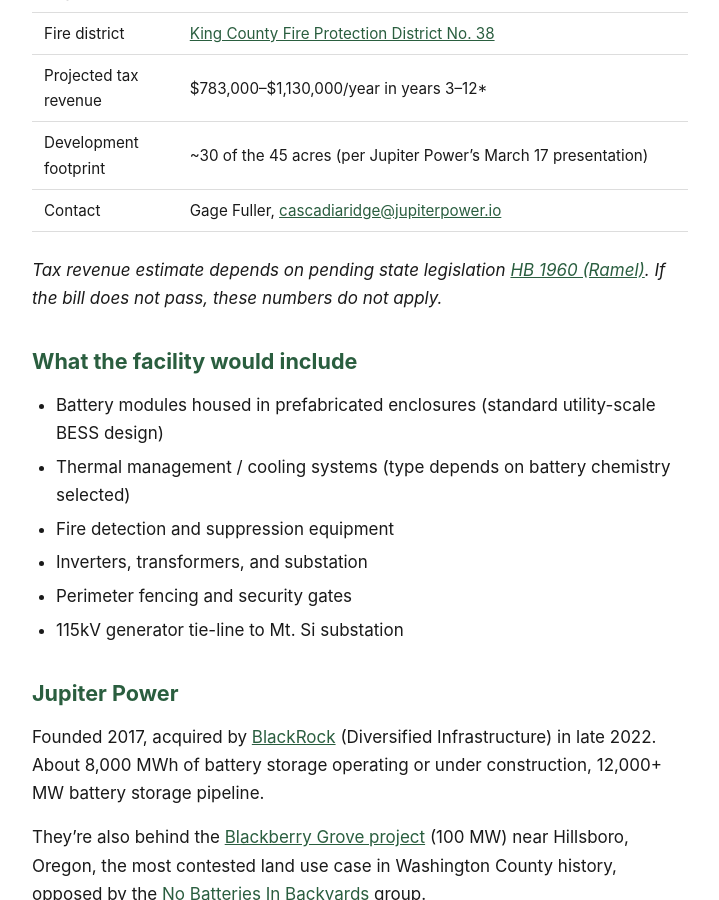
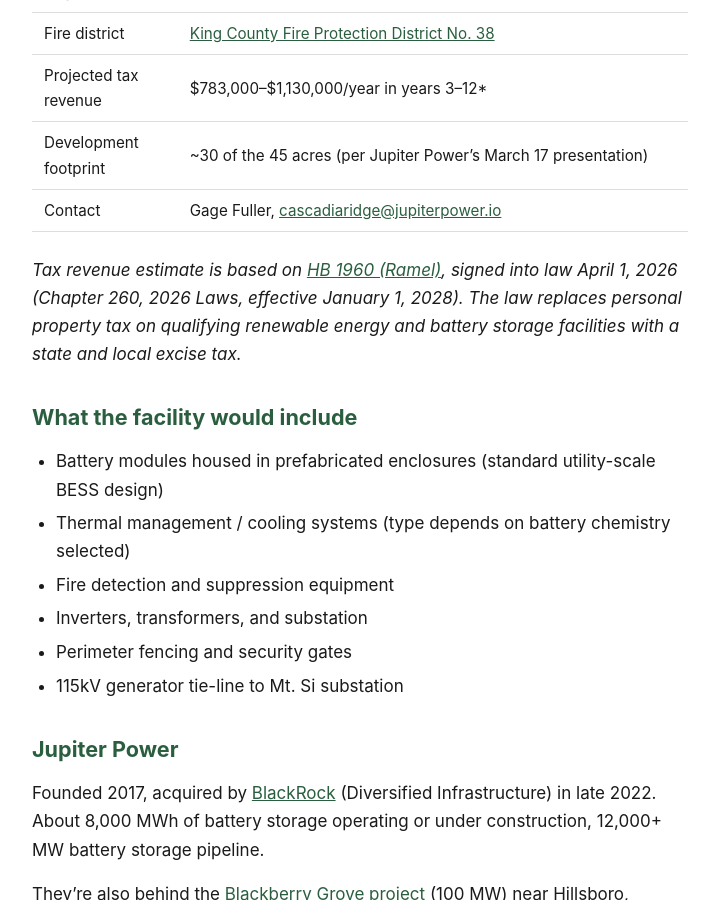
Before and after one commit to calef/cascadia-ridge-bess, a Jekyll site: the page built from _pages/project.md, in a window 1280 px wide and 900 px high, scrolled down 974 px. Shown: the whole window, without its empty margins (280-999 px from the left). Built offline with Jekyll 4.4.1, drawn with Linux system fonts in a browser that asks for light colours.

Commit message:
Deploy site 2026-04-11-123336

```diff
--- a/_pages/project.md
+++ b/_pages/project.md
@@ -20,7 +20,7 @@ title: "Project Overview"
 | Development footprint | ~30 of the 45 acres (per Jupiter Power's March 17 presentation) |
 | Contact | Gage Fuller, [cascadiaridge@jupiterpower.io](mailto:cascadiaridge@jupiterpower.io) |
 
-*Tax revenue estimate depends on pending state legislation [HB 1960 (Ramel)](https://app.leg.wa.gov/billsummary?BillNumber=1960&Year=2025). If the bill does not pass, these numbers do not apply.*
+*Tax revenue estimate is based on [HB 1960 (Ramel)](https://app.leg.wa.gov/billsummary?BillNumber=1960&Year=2025), signed into law April 1, 2026 (Chapter 260, 2026 Laws, effective January 1, 2028). The law replaces personal property tax on qualifying renewable energy and battery storage facilities with a state and local excise tax.*
 
 ## What the facility would include
 
```
